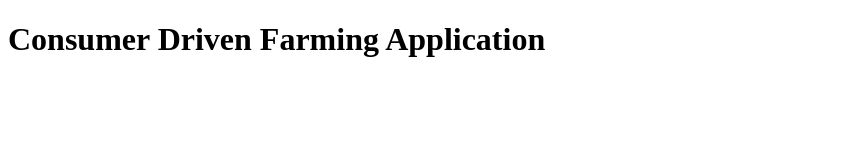
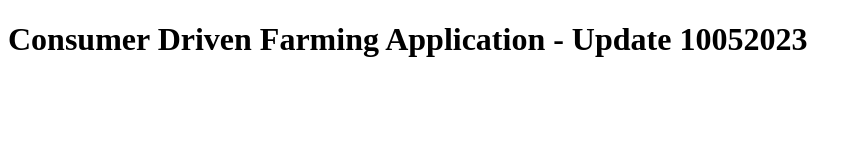
Before and after one commit to garid1a/Decision-System, a plain HTML site: page index.html in a window 1280 px wide. Shown: the whole page, without its empty margins (0-861 px from the left). Drawn offline with Linux system fonts and the light colour scheme.

Commit message:
Second commit

```diff
--- a/index.html
+++ b/index.html
@@ -1,3 +1,3 @@
 <!DOCTYPE html>
 
-<h1>Consumer Driven Farming Application</h1>
+<h1>Consumer Driven Farming Application - Update 10052023</h1>
```
